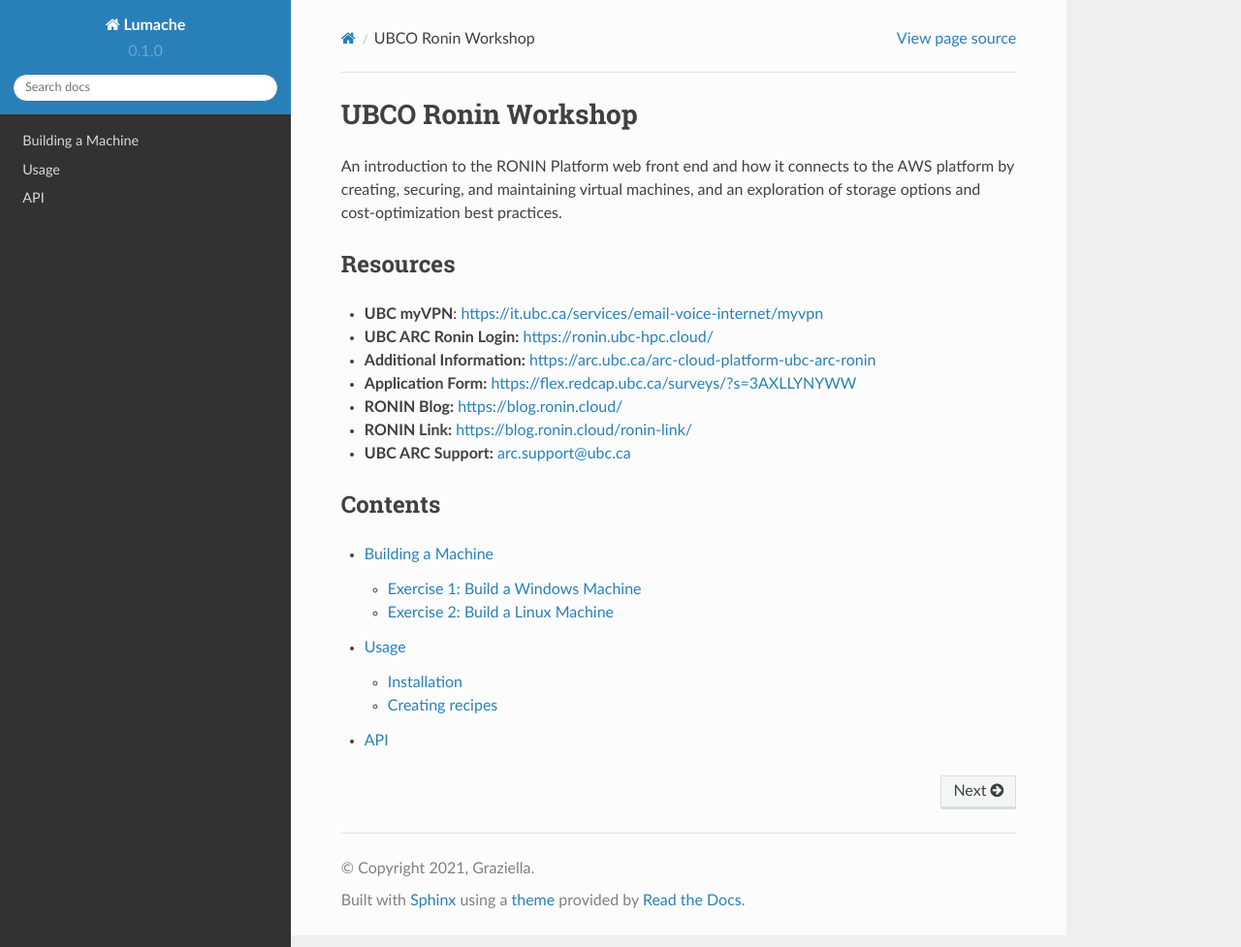
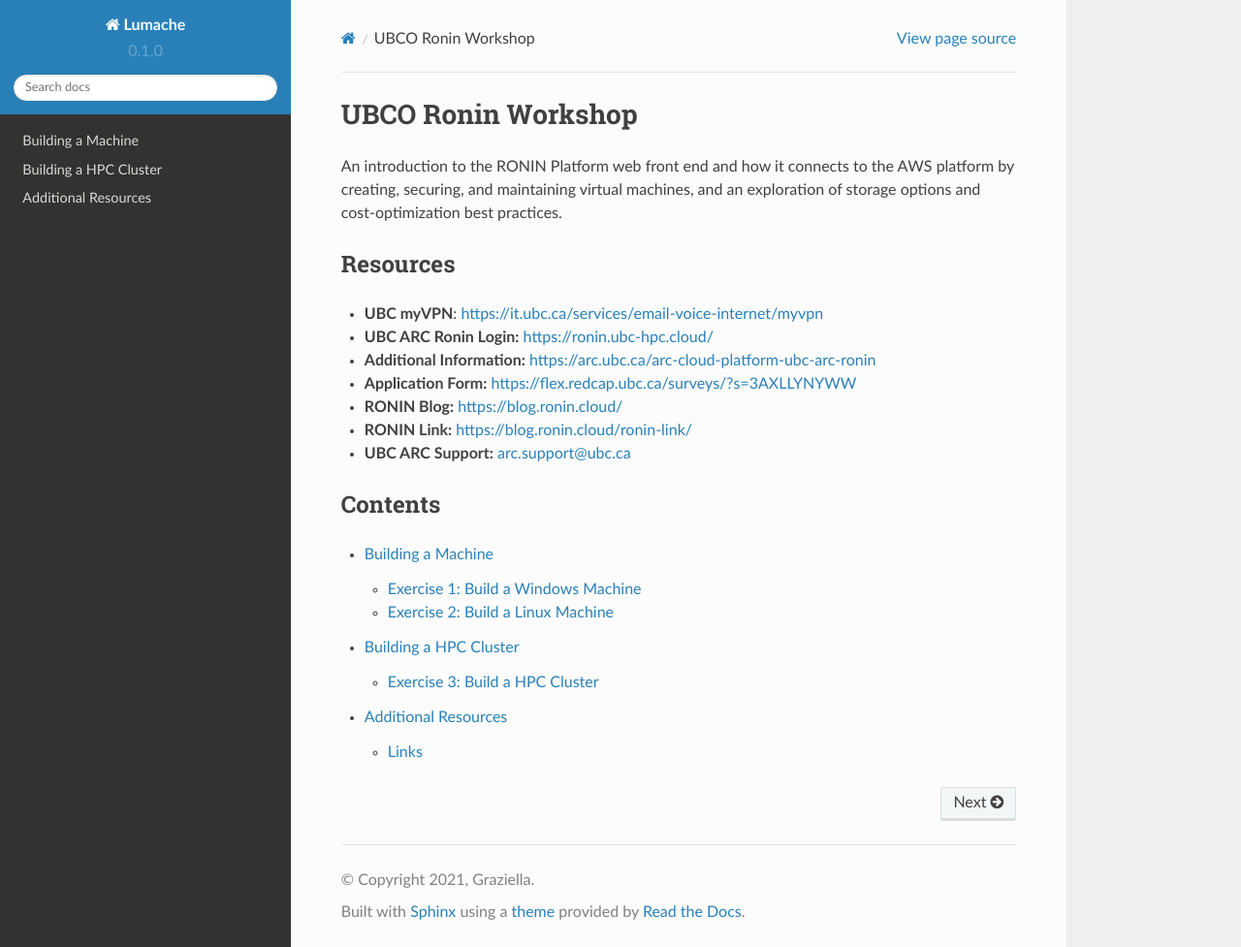
Before and after one commit to mwytang/ronin-workshop, a Sphinx documentation site: the page built from docs/source/index.rst, in a window 1280 px wide and 977 px high. Shown: the whole window at 97% size. Built offline with Sphinx 7.4.7 and the Read the Docs theme 2.0.0, drawn with Linux system fonts in a browser that asks for light colours.

Commit message:
Update index.rst

```diff
--- a/docs/source/index.rst
+++ b/docs/source/index.rst
@@ -20,5 +20,5 @@
 .. toctree::
 
    machine
-   usage
-   api
+   cluster
+   resources
```
